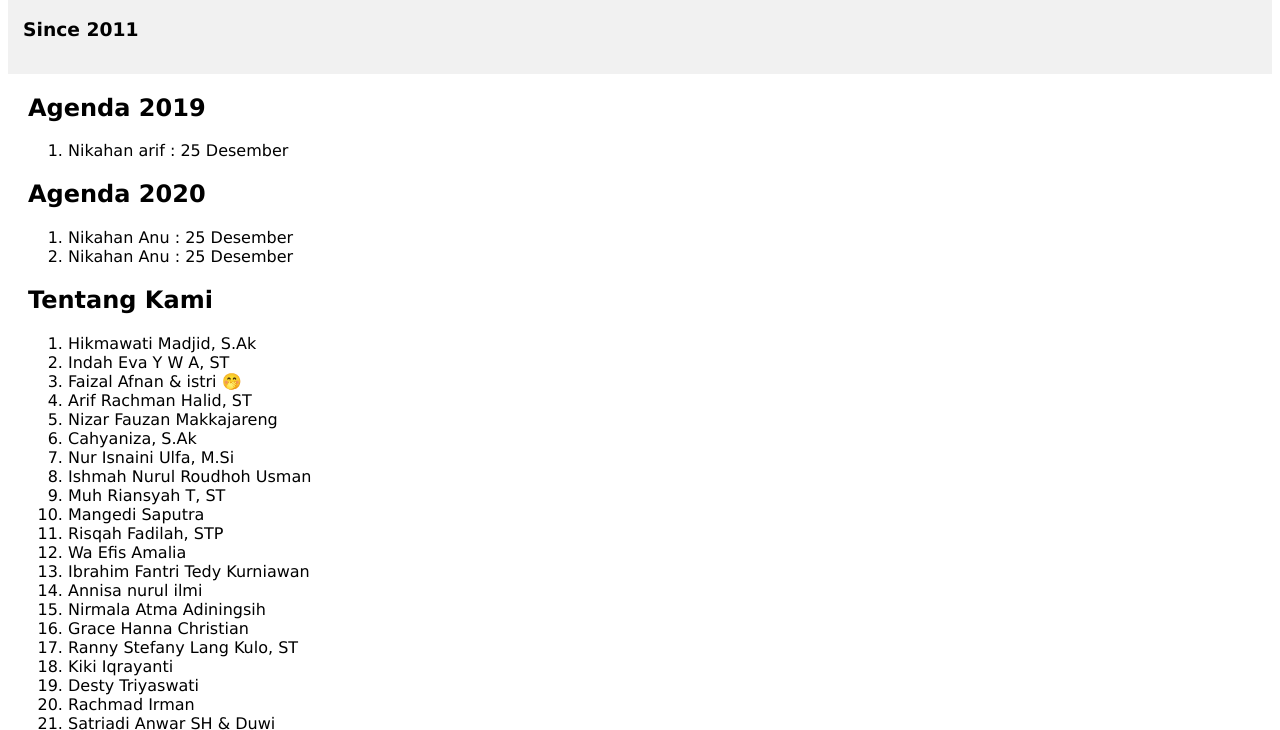
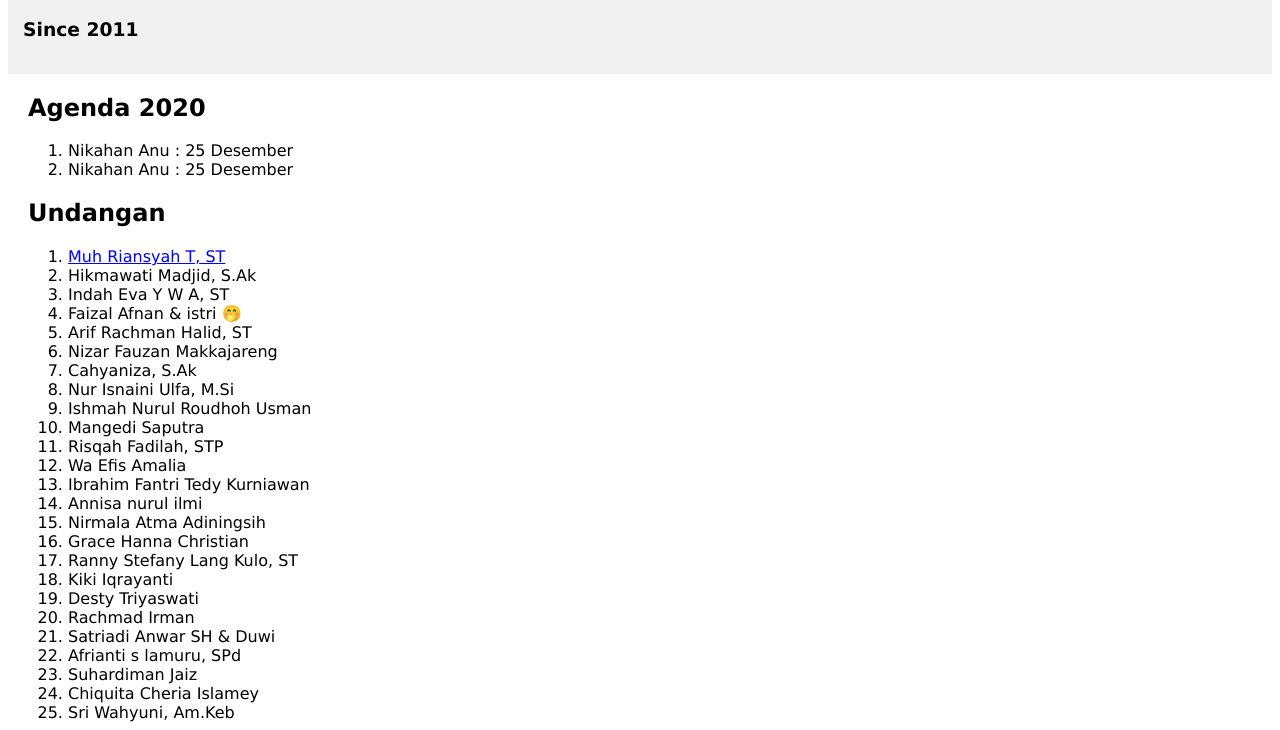
Before and after one commit to analysiskdi/analysiskdi.github.io, a plain HTML site: page index.html in a window 1280 px wide. Shown: the part 85-815 px from the top of the page. Drawn offline with Linux system fonts and the light colour scheme.

Commit message:
Update index.html
add js

```diff
--- a/index.html
+++ b/index.html
@@ -28,7 +28,6 @@
   padding: 10px 15px;
   margin-top: 7px;
 }
-
 @media only screen and (max-width:800px) {
   /* For tablets: */
   .main {
@@ -57,18 +56,19 @@
 <div style="overflow:auto">
 
   <div class="main">
-    <h2>Agenda 2019</h2>
-    <ol>
-    	<li>Nikahan arif : 25 Desember</li>
-    </ol>
+
     <h2>Agenda 2020</h2>
-    <ol>
+    <ol >
       <li>Nikahan Anu : 25 Desember</li>
       <li>Nikahan Anu : 25 Desember</li>
     </ol>
-    <h2>Tentang Kami</h2>
+    <h2>Undangan</h2>
     <ol>
-            <li> Hikmawati Madjid, S.Ak </li>
+       <li> <a href="#" onclick="myFunction()"> Muh Riansyah T, ST </a>
+        <ol id="demo"></ol>
+      </li>
+
+      <li> Hikmawati Madjid, S.Ak </li>
       <li> Indah Eva Y W A, ST </li>
       <li> Faizal Afnan & istri 🤭 </li>
       <li> Arif Rachman Halid, ST </li>
@@ -76,7 +76,7 @@
       <li> Cahyaniza, S.Ak </li>
       <li> Nur Isnaini Ulfa, M.Si </li>
       <li> Ishmah Nurul Roudhoh Usman </li>
-      <li> Muh Riansyah T, ST </li>
+
       <li> Mangedi Saputra </li>
       <li> Risqah Fadilah, STP </li>
       <li> Wa Efis Amalia </li>
@@ -103,6 +103,14 @@
 
 
 <div style="background-color:#f1f1f1;text-align:center;padding:10px;margin-top:7px;font-size:12px;"> This web page is a part of a demonstration of fluid web design made by w3schools.com. Resize the browser window to see the content respond to the resizing.</div>
+<ol>
+
+</ol>
+<script>
+function myFunction() {
+  document.getElementById("demo").innerHTML = '<li>Github : <a href="https://github.com/RiansyahTohamba/">RiansyahTohamba</a> </li>          <li>LinkedIn <a href="https://www.linkedin.com/in/muhammad-riansyah-tohamba-242344108/"> Muhammad Riansyah Tohamba</a> </li>          <li>Medium : <a href="https://medium.com/@riansyahtohamba">@riansyahtohamba</a> </li>                  ';
+}
+</script>
 
 </body>
 </html>
```
